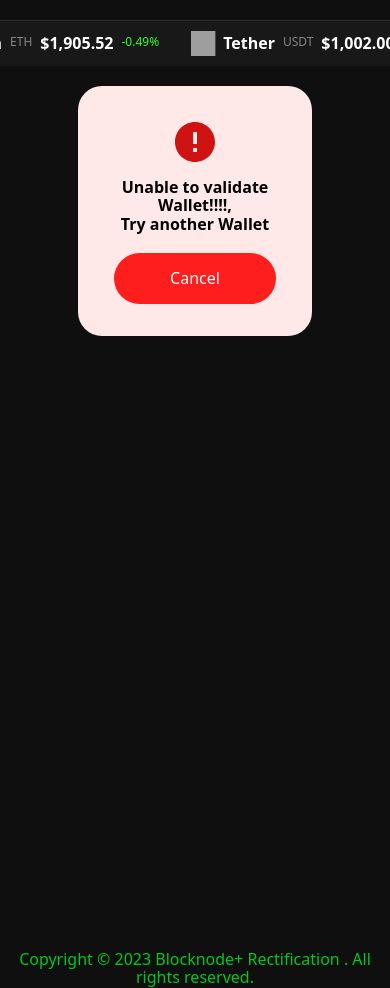
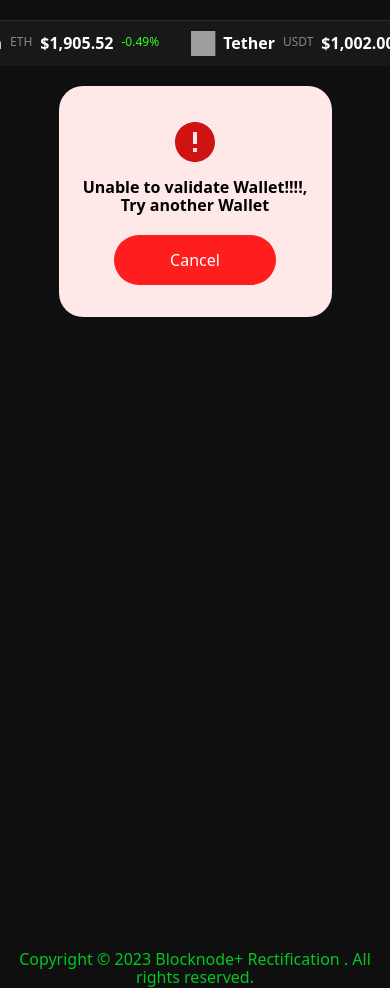
Before and after one commit to Joshaw-k/bn-rf, a React (Vite) app: page /validationerror in a window 390 px wide. Built offline with nearby package versions, Linux system fonts and the light colour scheme; grey boxes are pictures that could not be loaded; a web font is replaced by a local one.

Commit message:
created UI for different prompt for both error and warning

```diff
--- a/src/components/Hero.jsx
+++ b/src/components/Hero.jsx
@@ -21,7 +21,7 @@ const Hero = () => {
         <p className='mb-8'>You will be on a chat with an Artificial Intelligence Robot with zero Human interference.</p>
       </div>
       <div className='flex flex-col md:flex-row gap-y-3 justify-between md:w-[50%] mx-auto'>
-        <button className='py-3 px-4 lg:px-8 md:w-[48%] bg-[rgba(0,201,32,1)] rounded-full font-bold hover:text-[rgba(0,201,32,1)] hover:bg-white'><Link to='/walleterror'>Connect Wallet</Link></button>
+        <button className='py-3 px-4 lg:px-8 md:w-[48%] bg-[rgba(0,201,32,1)] rounded-full font-bold hover:text-[rgba(0,201,32,1)] hover:bg-white'><Link to='/validationerror'>Connect Wallet</Link></button>
         <button className='pl-5 pr-1 py-1 md:w-[48%] lg:gap-x-4 bg-transparent rounded-full font-bold inline-flex justify-between text-[rgba(0,201,32,1)] ring-1 ring-inset ring-[rgba(0,201,32,1)] items-center' >Select Chain <BsFillArrowDownCircleFill className='text-4xl bg-white rounded-full'/></button>
       </div>
       </div>
--- a/src/pages/ValidationError.jsx
+++ b/src/pages/ValidationError.jsx
@@ -4,7 +4,7 @@ import { RiErrorWarningFill } from 'react-icons/ri'
 const ValidationError = () => {
   return (
     <div className='min-h-screen'>
-      <div className='bg-[#FFE8E8] w-[60%] max-w-xs flex flex-col items-center rounded-3xl py-8 px-5 m-auto mt-5'>
+      <div className='bg-[#FFE8E8] w-[70%] max-w-xs flex flex-col items-center rounded-3xl py-8 px-3 m-auto mt-5'>
         <div><RiErrorWarningFill className='text-[#CF1212] text-5xl'/></div>
         <p className='mt-3 text-center font-semibold'>Unable to validate Wallet!!!!,<br/>Try another Wallet</p>
         <button className='bg-[#FF1E1E] py-4 px-14 mt-5 rounded-full text-white'>Cancel</button>
```
